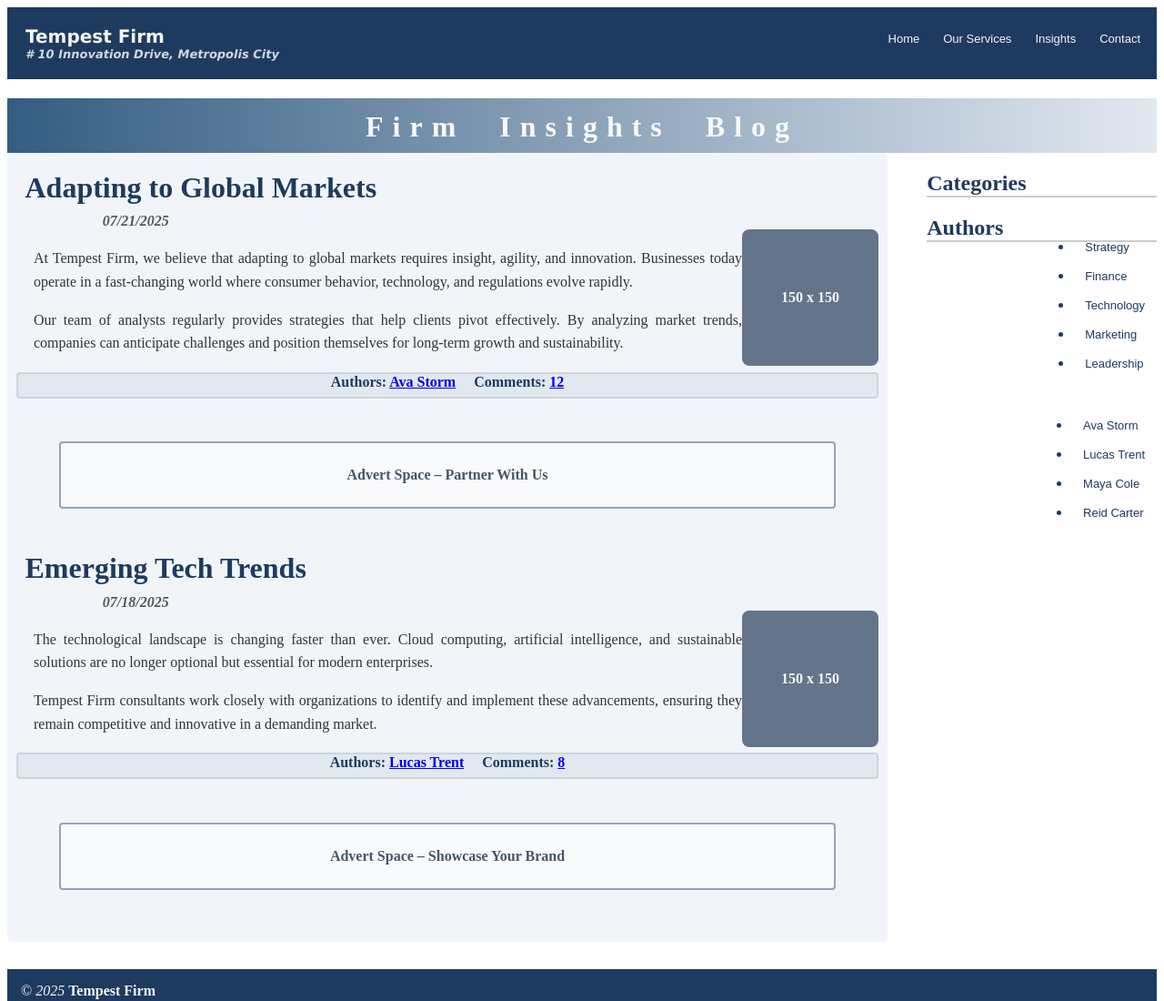
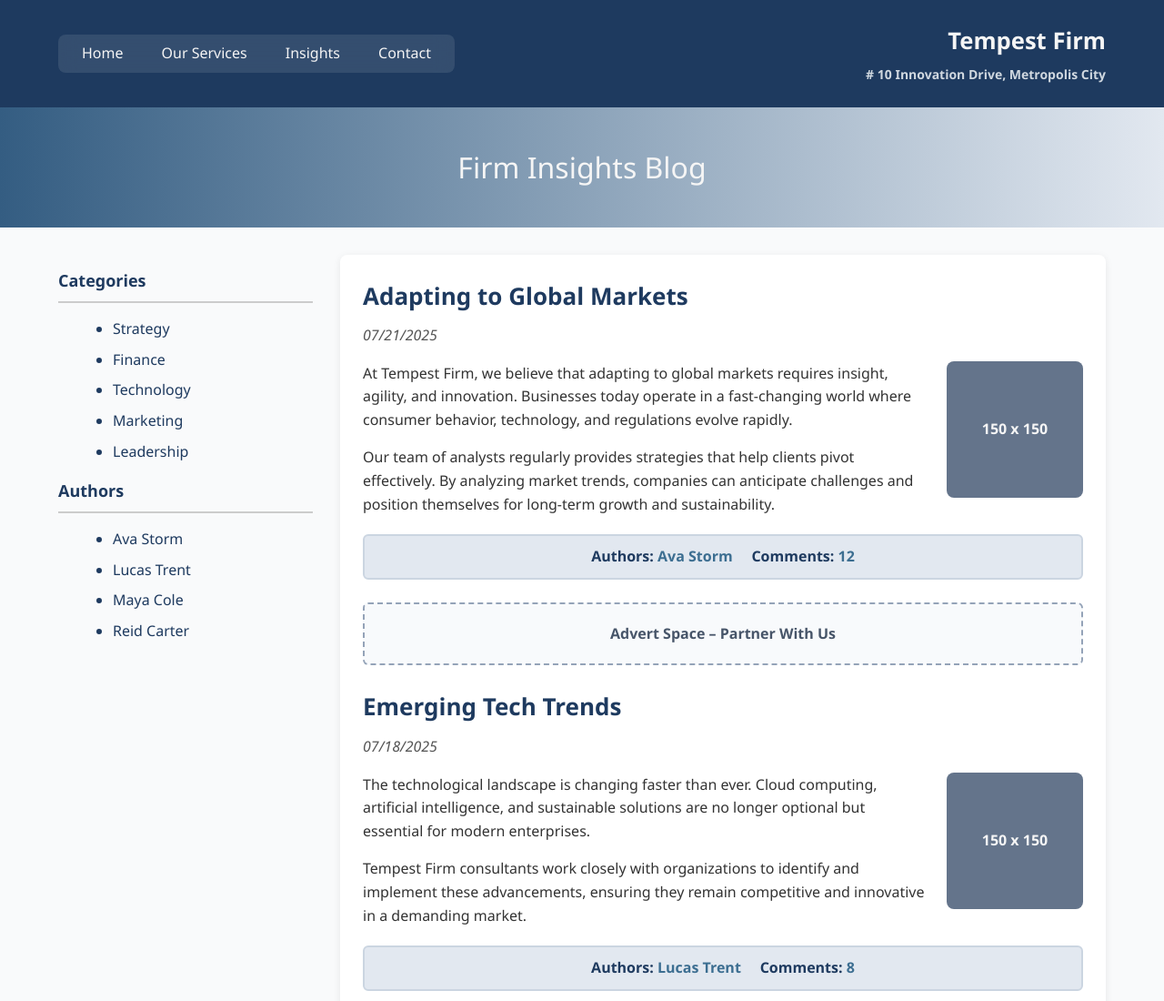
Before and after one commit to Maxndrel/Tempest_firm, a plain HTML site: page index.html in a window 1280 px wide. Shown: the top 1100 px of the page at 91% size. Drawn offline with Linux system fonts and the light colour scheme.

Commit message:
`Refactored HTML and CSS for Tempest Firm website`

```diff
--- a/index.html
+++ b/index.html
@@ -1,180 +1,319 @@
 <!DOCTYPE html>
 <html lang="en">
   <head>
-<meta charset="UTF-8">
-<meta name="viewport" content="width=device-width, initial-scale=1.0">
-<meta http-equiv="X-UA-Compatible" content="ie=edge">
+    <meta charset="UTF-8" />
+    <meta name="viewport" content="width=device-width, initial-scale=1.0" />
+    <meta http-equiv="X-UA-Compatible" content="ie=edge" />
     <title>Tempest Firm</title>
     <style>
-/* HEADER */
-#header {
-  background: #1e3a5f; /* deep blue */
-  font-size: 15px;
-  padding: 5px;
-}
-#title {
-  font-family: Verdana, Geneva, Tahoma, sans-serif;
-  font-size: 20px;
-  font-weight: bold;
-  padding: 15px;
-  color: #f5f5f5;
-}
-#header address {
-  font-size: 13px;
-  color: #d0d8e0;
-}
-ul {
-  font-family: Arial, Helvetica, sans-serif;
-  overflow: hidden;
-  list-style: none;
-  float: right;
-}
-li {
-  float: left;
-  padding: 5px;
-}
-li a {
-  font-size: 13px;
-  color: #f5f5f5;
-  text-decoration: none;
-  padding: 4px 8px;
-  border-radius: 4px;
-}
-li a:hover {
-  background: #3c6e91;
-  color: #fff;
-}
-li a:visited {
-  color: #a7e4a7;
+      /* -------------------- GLOBAL STYLES -------------------- */
+      :root {
+        --primary: #1e3a5f;
+        --accent: #3c6e91;
+        --light: #f5f5f5;
+        --gray: #e2e8f0;
+        --text-dark: #333;
       }
 
-/* DESCRIPTION BAR */
+      * {
+        box-sizing: border-box;
+      }
+
+      body {
+        font-family: "Segoe UI", Tahoma, Geneva, Verdana, sans-serif;
+        margin: 0;
+        padding: 0;
+        line-height: 1.6;
+        color: var(--text-dark);
+        background: #f9fafb;
+      }
+
+      /* -------------------- HEADER -------------------- */
+      #header {
+        background: var(--primary);
+        padding: 15px 5%;
+        display: flex;
+        justify-content: space-between;
+        align-items: center;
+        flex-wrap: wrap;
+        box-shadow: 0 2px 4px rgba(0, 0, 0, 0.1);
+      }
+
+      #title {
+        font-size: clamp(20px, 2vw, 26px);
+        font-weight: bold;
+        color: var(--light);
+        margin: 10px 0;
+        text-align: right;
+      }
+
+      #title address {
+        font-size: 14px;
+        color: #d0d8e0;
+        margin: 5px 0 0;
+        font-style: normal;
+      }
+
+      nav ul {
+        list-style: none;
+        margin: 0;
+        padding: 0;
+        display: flex;
+        flex-wrap: wrap;
+        gap: 10px;
+        background: rgba(255, 255, 255, 0.1);
+        border-radius: 8px;
+        padding: 8px 10px;
+        backdrop-filter: blur(10px);
+      }
+
+      nav li a {
+        color: var(--light);
+        text-decoration: none;
+        padding: 10px 16px;
+        border-radius: 8px;
+        font-weight: 500;
+        transition: all 0.3s ease;
+      }
+
+      nav li a:hover {
+        background: rgba(255, 255, 255, 0.2);
+        transform: translateY(-2px);
+      }
+
+      /* -------------------- DESCRIPTION -------------------- */
       #Des {
         text-align: center;
-  background: linear-gradient(to right, #345d82, #e2e8f0);
-  word-spacing: 20px;
-  letter-spacing: 10px;
-  height: 60px;
-  color: #f8f9fa;
-}
-#Middle {
-  padding-top: 1%;
+        background: linear-gradient(to right, #345d82, var(--gray));
+        padding: 40px 10px;
+        color: var(--light);
       }
 
-/* SIDEBAR LINKS */
+      #Middle {
+        font-size: clamp(22px, 4vw, 32px);
+        margin: 0;
+        font-weight: 400;
+      }
+
+      /* -------------------- MAIN CONTENT -------------------- */
+      .main-content {
+        display: flex;
+        flex-wrap: wrap;
+        padding: 30px 5%;
+        gap: 30px;
+      }
+
+      /* -------------------- SIDEBAR -------------------- */
       #LinksRight {
-  float: right;
-  text-align: left;
-  width: 20%;
+        flex: 1 1 250px;
+        max-width: 280px;
       }
+
       #LinksRight h2 {
-  color: #1e3a5f;
+        color: var(--primary);
         border-bottom: 2px solid #ccc;
+        padding-bottom: 8px;
+        margin-bottom: 15px;
+        font-size: 18px;
       }
+
       #mee {
         list-style: disc;
-  margin-left: 10px;
-  color: #1e3a5f;
+        margin-left: 20px;
+        color: var(--primary);
       }
+
       #mee li {
-  float: none;
-  margin: 4px 0;
+        margin: 8px 0;
       }
+
       #mee a {
         text-decoration: none;
-  color: #1e3a5f;
-}
-#mee a:hover {
-  color: #3c6e91;
+        color: var(--primary);
+        transition: color 0.3s;
       }
 
-/* POSTS AREA */
+      #mee a:hover {
+        color: var(--accent);
+      }
+
+      /* -------------------- POSTS -------------------- */
       #AllPost {
-  width: 75%;
-  background: #f1f5f9;
-  text-align: justify;
-  padding: 10px;
-  border-radius: 6px;
+        flex: 3 1 600px;
+        background: #fff;
+        padding: 25px;
+        border-radius: 8px;
+        box-shadow: 0 2px 8px rgba(0, 0, 0, 0.08);
       }
+
       #PostTopic {
-  margin: 1%;
-  font-size: 2em;
+        font-size: clamp(20px, 2.2vw, 26px);
         font-weight: bold;
-  color: #1e3a5f;
+        color: var(--primary);
+        margin-bottom: 10px;
       }
+
       #PostDate {
         font-style: italic;
-  font-weight: bold;
-  margin-left: 10%;
         color: #555;
+        margin-bottom: 15px;
       }
+
       #PostPicture {
         background: #64748b;
         height: 150px;
         width: 150px;
-  color: #f5f5f5;
-  float: right;
+        color: var(--light);
         display: flex;
         justify-content: center;
         align-items: center;
         font-weight: bold;
         border-radius: 8px;
+        float: right;
+        margin-left: 20px;
+        margin-bottom: 10px;
       }
+
       #Post {
-  margin: 2%;
+        margin-bottom: 20px;
         font-size: 16px;
         color: #333;
-  line-height: 1.6;
       }
+
       #PostDetails {
-  background: #e2e8f0;
-  color: #1e3a5f;
+        background: var(--gray);
+        color: var(--primary);
         border: 2px solid #cbd5e1;
         text-align: center;
-  height: 25px;
+        padding: 10px;
         font-weight: bold;
-  margin-bottom: 15px;
-  border-radius: 4px;
+        margin-bottom: 20px;
+        border-radius: 6px;
       }
+
+      #PostDetails a {
+        color: var(--accent);
+        text-decoration: none;
+      }
+
+      #PostDetails a:hover {
+        text-decoration: underline;
+      }
+
       #Space {
-  margin: 5%;
         background: #f8fafc;
-  height: 70px;
-  border: 2px solid #94a3b8;
+        padding: 20px;
+        border: 2px dashed #94a3b8;
         display: flex;
         justify-content: center;
         align-items: center;
         color: #475569;
         font-weight: bold;
-  border-radius: 4px;
+        border-radius: 6px;
+        margin: 25px 0;
+        text-align: center;
       }
 
-/* FOOTER PAGES */
+      /* -------------------- FOOTER -------------------- */
       #Pages {
-  clear: both;
-  padding: 15px;
-  background: #1e3a5f;
-  color: #f5f5f5;
-  margin-top: 30px;
+        background: var(--primary);
+        color: var(--light);
+        padding: 30px 10px;
+        text-align: center;
       }
+
       #Pages ul {
-  float: none;
-  margin-top: 10px;
+        list-style: none;
+        padding: 0;
+        margin: 10px 0 0;
+        display: inline-flex;
+        flex-wrap: wrap;
+        gap: 5px;
       }
+
       #Pages li {
         display: inline-block;
-  padding: 5px 8px;
       }
+
       #Pages a {
-  color: #f5f5f5;
+        color: var(--light);
         text-decoration: none;
+        padding: 8px 12px;
+        border-radius: 4px;
+        transition: background 0.3s;
       }
+
       #Pages a:hover {
-  background: #3c6e91;
-  border-radius: 3px;
+        background: var(--accent);
+      }
+
+      /* -------------------- RESPONSIVE DESIGN -------------------- */
+
+      @media (max-width: 992px) {
+        .main-content {
+          flex-direction: column;
+          padding: 20px;
+        }
+        #LinksRight {
+          max-width: 100%;
+          order: 2;
+        }
+        #AllPost {
+          order: 1;
+        }
+      }
+
+      @media (max-width: 600px) {
+        #header {
+          flex-direction: column;
+          align-items: flex-start;
+        }
+
+        #title {
+          text-align: left;
+          width: 100%;
+        }
+
+        nav ul {
+          justify-content: space-around;
+          width: 100%;
+        }
+
+        #PostPicture {
+          float: none;
+          margin: 0 auto 20px;
+        }
+
+        #PostDate {
+          text-align: center;
+        }
+
+        #Des {
+          padding: 30px 10px;
+        }
+
+        #Middle {
+          font-size: 22px;
+        }
+
+        #LinksRight h2 {
+          font-size: 16px;
+        }
+      }
+
+      @media (max-width: 400px) {
+        nav li a {
+          padding: 8px 10px;
+          font-size: 14px;
+        }
+
+        #Post {
+          font-size: 15px;
+        }
       }
     </style>
   </head>
+
   <body>
     <!-- Header -->
     <div id="header">
@@ -192,12 +331,13 @@ li a:visited {
       </div>
     </div>
 
-<!-- Main Content -->
+    <!-- Description -->
     <div id="Des">
       <h1 id="Middle">Firm Insights Blog</h1>
     </div>
 
-<div>
+    <!-- Main Content -->
+    <div class="main-content">
       <!-- Sidebar -->
       <div id="LinksRight">
         <h2>Categories</h2>
@@ -223,11 +363,22 @@ li a:visited {
         <div id="PostDate">07/21/2025</div>
         <div id="PostPicture">150 x 150</div>
         <div id="Post">
-      <p>At Tempest Firm, we believe that adapting to global markets requires insight, agility, and innovation. Businesses today operate in a fast‑changing world where consumer behavior, technology, and regulations evolve rapidly.</p>
-      <p>Our team of analysts regularly provides strategies that help clients pivot effectively. By analyzing market trends, companies can anticipate challenges and position themselves for long‑term growth and sustainability.</p>
+          <p>
+            At Tempest Firm, we believe that adapting to global markets requires
+            insight, agility, and innovation. Businesses today operate in a
+            fast-changing world where consumer behavior, technology, and
+            regulations evolve rapidly.
+          </p>
+          <p>
+            Our team of analysts regularly provides strategies that help clients
+            pivot effectively. By analyzing market trends, companies can
+            anticipate challenges and position themselves for long-term growth
+            and sustainability.
+          </p>
         </div>
         <div id="PostDetails">
-      Authors: <a href="#">Ava Storm</a> &nbsp;&nbsp;&nbsp; Comments: <a href="#">12</a>
+          Authors: <a href="#">Ava Storm</a> &nbsp;&nbsp;&nbsp; Comments:
+          <a href="#">12</a>
         </div>
 
         <div id="Space">Advert Space – Partner With Us</div>
@@ -236,11 +387,20 @@ li a:visited {
         <div id="PostDate">07/18/2025</div>
         <div id="PostPicture">150 x 150</div>
         <div id="Post">
-      <p>The technological landscape is changing faster than ever. Cloud computing, artificial intelligence, and sustainable solutions are no longer optional but essential for modern enterprises.</p>
-      <p>Tempest Firm consultants work closely with organizations to identify and implement these advancements, ensuring they remain competitive and innovative in a demanding market.</p>
+          <p>
+            The technological landscape is changing faster than ever. Cloud
+            computing, artificial intelligence, and sustainable solutions are no
+            longer optional but essential for modern enterprises.
+          </p>
+          <p>
+            Tempest Firm consultants work closely with organizations to identify
+            and implement these advancements, ensuring they remain competitive
+            and innovative in a demanding market.
+          </p>
         </div>
         <div id="PostDetails">
-      Authors: <a href="#">Lucas Trent</a> &nbsp;&nbsp;&nbsp; Comments: <a href="#">8</a>
+          Authors: <a href="#">Lucas Trent</a> &nbsp;&nbsp;&nbsp; Comments:
+          <a href="#">8</a>
         </div>
 
         <div id="Space">Advert Space – Showcase Your Brand</div>
@@ -259,7 +419,7 @@ li a:visited {
         <li>...</li>
         <li><a href="#">11</a></li>
         <li><a href="#">12</a></li>
-    <li><a href="#">Next</a></li>
+        <li>Next</li>
       </ul>
     </div>
   </body>
```
Lines whose indentation alone changed are shown as unchanged.
